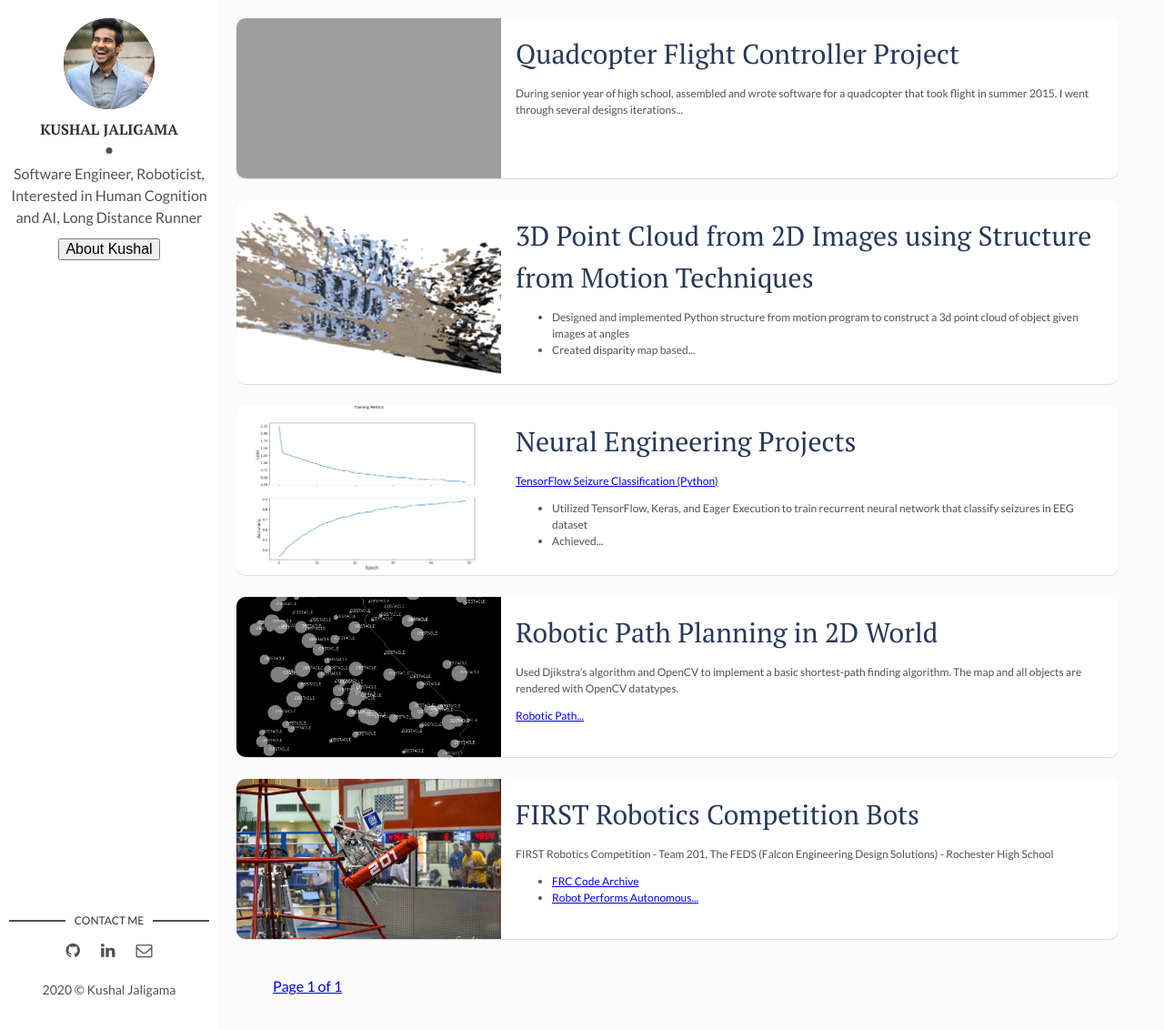
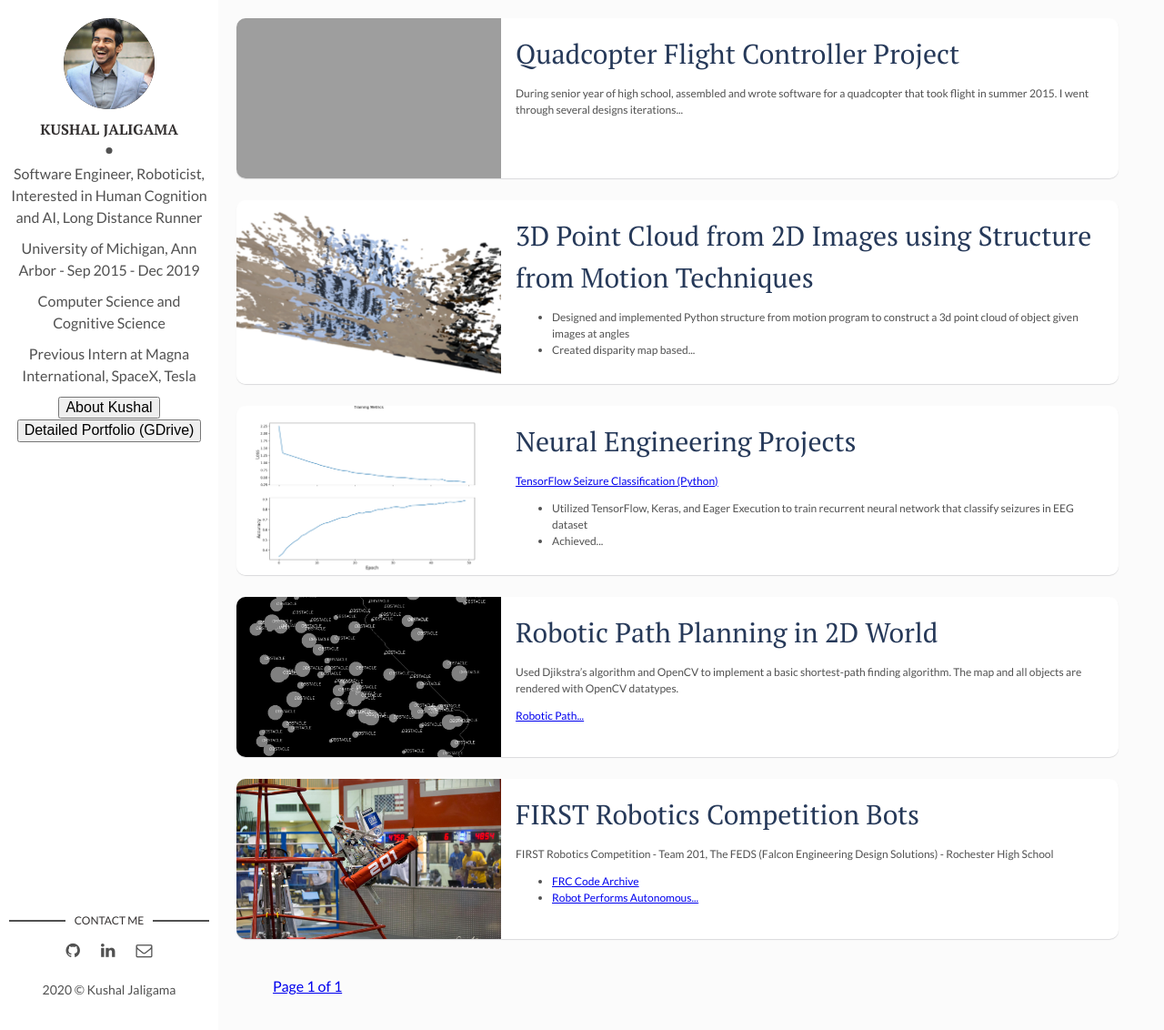
Before and after one commit to kushalj1997/kushalj1997.github.io, a Jekyll site: the page built from index.html, in a window 1280 px wide and 1132 px high. Shown: the whole window at 91% size. Built offline with Jekyll 4.4.1, drawn with Linux system fonts in a browser that asks for light colours; the list of posts is cut into pages by our own code; grey boxes are pictures that could not be loaded.

Commit message:
updated about and added link to gdrive portfolio

```diff
--- a/_config.yml
+++ b/_config.yml
@@ -7,6 +7,9 @@ permalink: ':title/'
 author: Kushal Jaligama # add your name
 author-img: kushal-jaligama.jpg # add your photo
 about-author: Software Engineer, Roboticist, Interested in Human Cognition and AI, Long Distance Runner # add description
+about-university: University of Michigan, Ann Arbor - Sep 2015 - Dec 2019
+about-majors: Computer Science and Cognitive Science
+about-internships: Previous Intern at Magna International, SpaceX, Tesla
 social-twitter: # add your Twitter handle
 social-facebook: # add your Facebook handle
 social-github: kushalj1997 # add your Github handle
--- a/_layouts/main.html
+++ b/_layouts/main.html
@@ -12,8 +12,14 @@ layout: default
       </div>
       <div class="author-name">{{site.author}}</div>
       <p>{{site.about-author}}</p>
+      <p>{{site.about-university}}</p>
+      <p>{{site.about-majors}}</p>
+      <p>{{site.about-internships}}</p>
       <form action="{{site.baseurl}}/about">
         <input type="submit" value="About Kushal" />
+      </form>
+      <form action="http://tinyurl.com/KushalTechnicalPortfolio">
+        <input type="submit" value="Detailed Portfolio (GDrive)" />
       </form>
     </div>
   </header> <!-- End Header -->
```
Also changed, not shown: _posts/2020-01-20-robotic_path_planning.md (+1 -0 lines).
